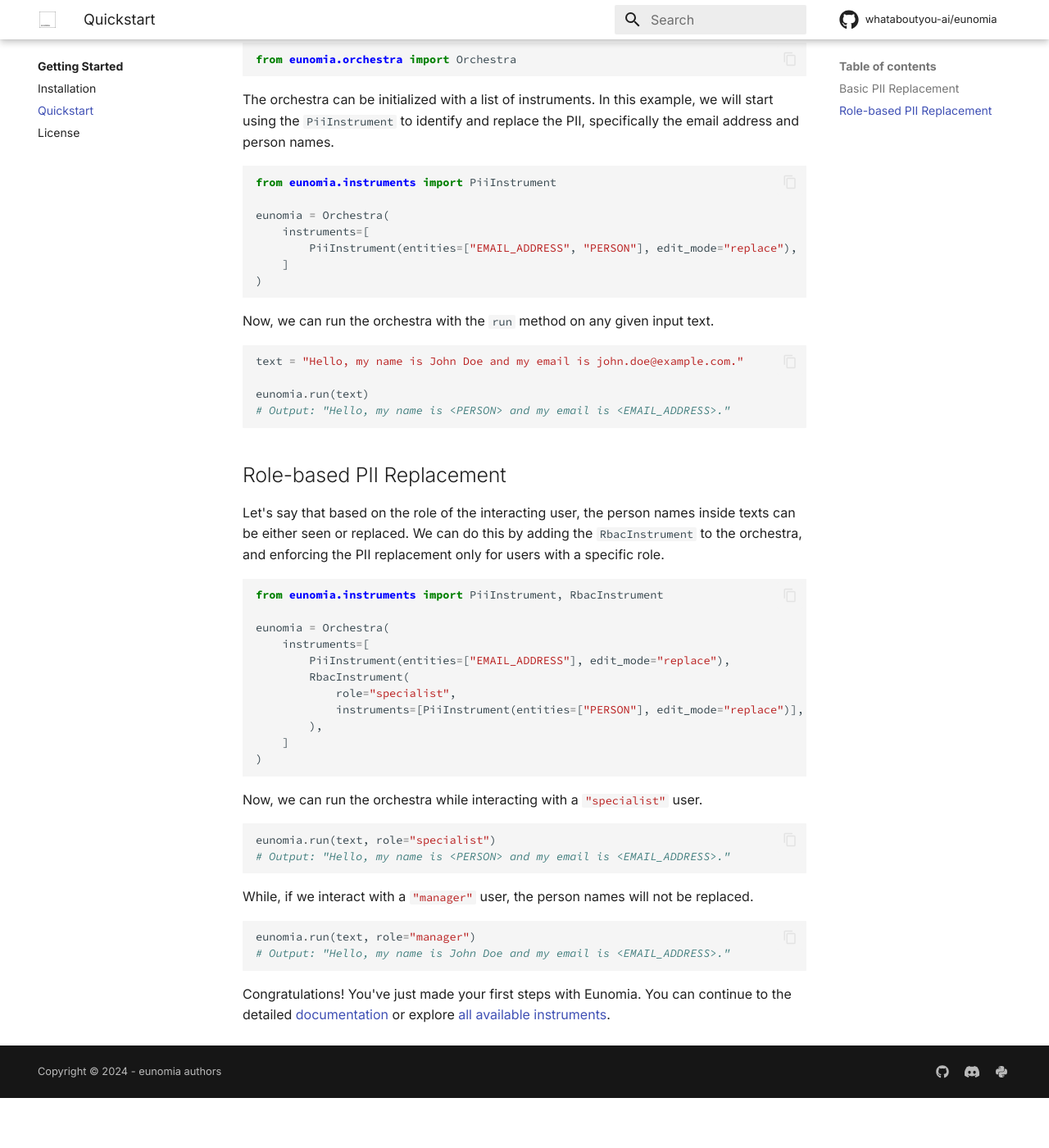
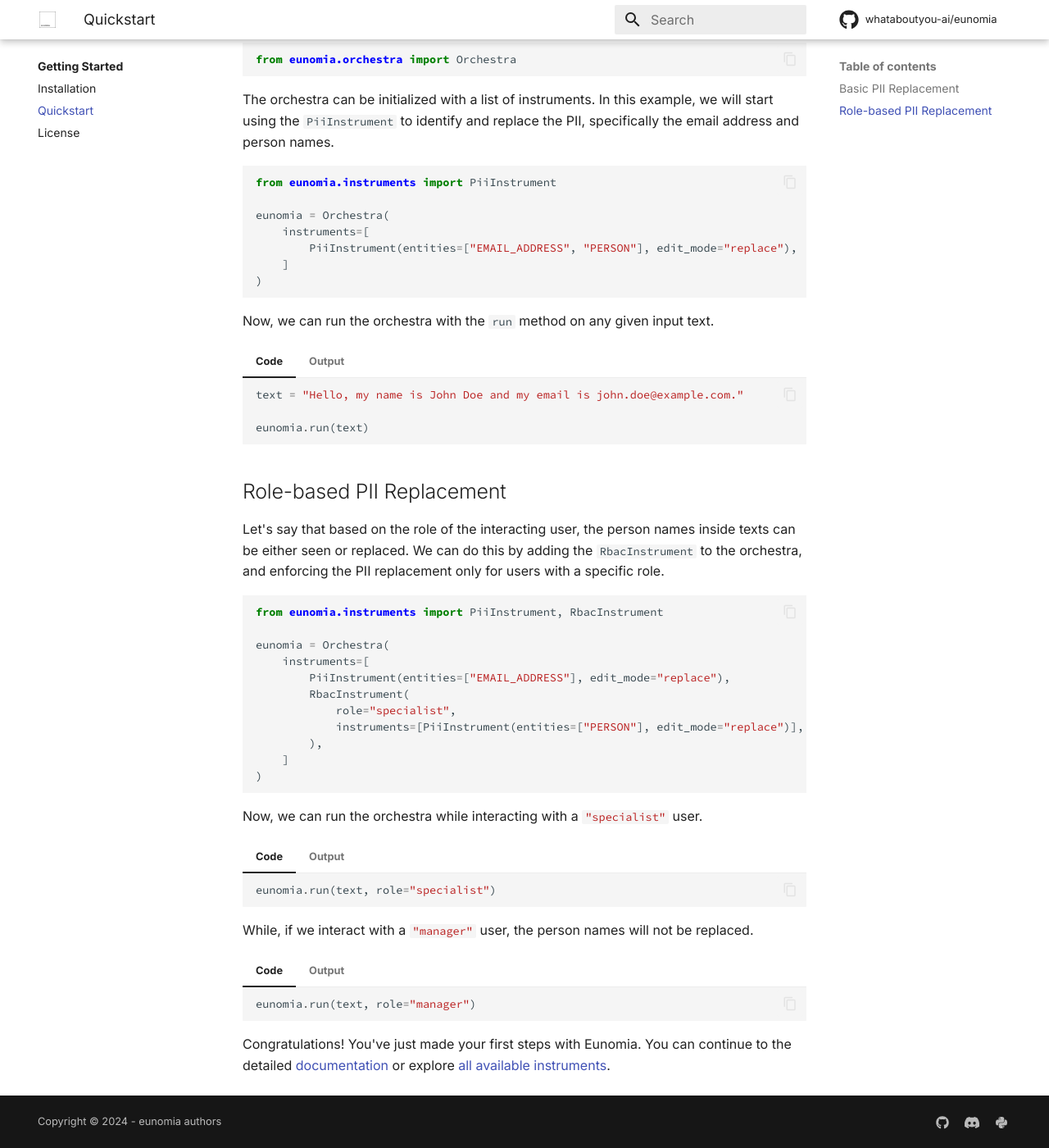
Before and after one commit to whataboutyou-ai/eunomia, an MkDocs documentation site: the page built from docs/get_started/quickstart.md, in a window 1280 px wide and 1400 px high, scrolled down 360 px. Shown: the whole window at 82% size. Built offline with MkDocs 1.6.1 and Material for MkDocs 9.7.7, drawn with Linux system fonts in a browser that asks for light colours; comment, search, counter and statistics services are not loaded; before the commit the page ends 1699 px from its top, so only the background shows below that.

Commit message:
Add tabs in code blocks to display outputs

````diff
--- a/docs/get_started/quickstart.md
+++ b/docs/get_started/quickstart.md
@@ -21,12 +21,16 @@
 
 Now, we can run the orchestra with the `run` method on any given input text.
 
-```py
-text = "Hello, my name is John Doe and my email is john.doe@example.com."
+=== "Code"
+    ```py
+    text = "Hello, my name is John Doe and my email is john.doe@example.com."
 
-eunomia.run(text)
-# Output: "Hello, my name is <PERSON> and my email is <EMAIL_ADDRESS>."
-```
+    eunomia.run(text)
+    ```
+=== "Output"
+    ```bash
+    Hello, my name is <PERSON> and my email is <EMAIL_ADDRESS>.
+    ```
 
 ## Role-based PII Replacement
 Let's say that based on the role of the interacting user, the person names inside texts can be either seen or replaced. We can do this by adding the `RbacInstrument` to the orchestra, and enforcing the PII replacement only for users with a specific role.
@@ -47,16 +51,24 @@
 
 Now, we can run the orchestra while interacting with a `#!python "specialist"` user.
 
-```py
-eunomia.run(text, role="specialist")
-# Output: "Hello, my name is <PERSON> and my email is <EMAIL_ADDRESS>."
-```
+=== "Code"
+    ```py
+    eunomia.run(text, role="specialist")
+    ```
+=== "Output"
+    ```bash
+    Hello, my name is <PERSON> and my email is <EMAIL_ADDRESS>.
+    ```
 
 While, if we interact with a `#!python "manager"` user, the person names will not be replaced.
 
-```py
-eunomia.run(text, role="manager")
-# Output: "Hello, my name is John Doe and my email is <EMAIL_ADDRESS>."
-```
+=== "Code"
+    ```py
+    eunomia.run(text, role="manager")
+    ```
+=== "Output"
+    ```bash
+    Hello, my name is John Doe and my email is <EMAIL_ADDRESS>.
+    ```
 
 Congratulations! You've just made your first steps with Eunomia. You can continue to the detailed [documentation](../api/index.md) or explore [all available instruments](../api/instruments/index.md#available-instruments).
--- a/mkdocs.yml
+++ b/mkdocs.yml
@@ -25,6 +25,7 @@
     - navigation.instant.progress
     - navigation.top
     - content.code.copy
+    - content.tabs.link
     - announce.dismiss
   custom_dir: docs/overrides
 
@@ -37,11 +38,13 @@
   - pymdownx.superfences
   - pymdownx.inlinehilite
   - pymdownx.snippets
-  - attr_list
-  - md_in_html
+  - pymdownx.tabbed:
+      alternate_style: true
   - pymdownx.emoji:
       emoji_index: !!python/name:material.extensions.emoji.twemoji
       emoji_generator: !!python/name:material.extensions.emoji.to_svg
+  - attr_list
+  - md_in_html
 
 extra_css:
   - stylesheets/extra.css
````
